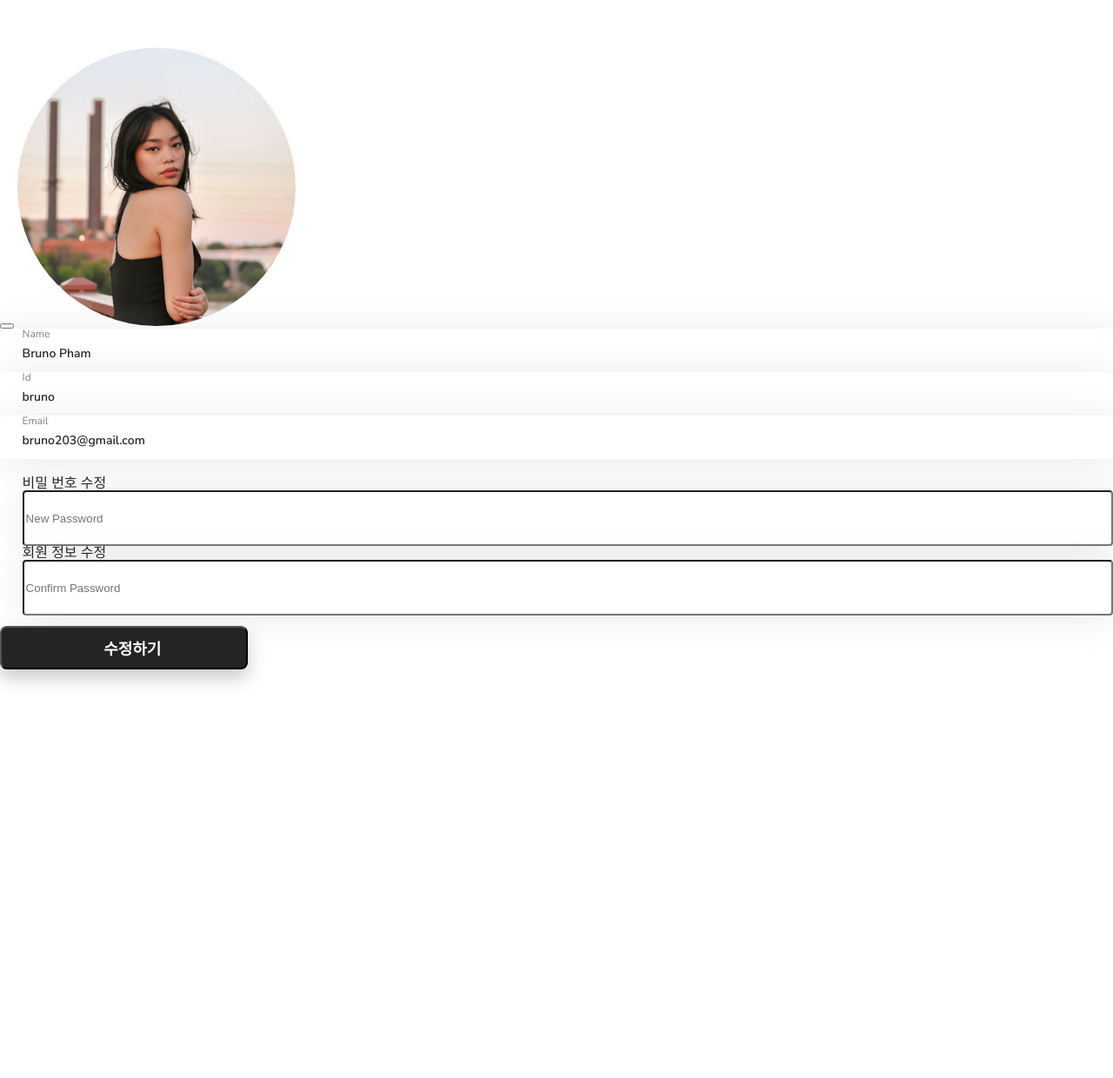
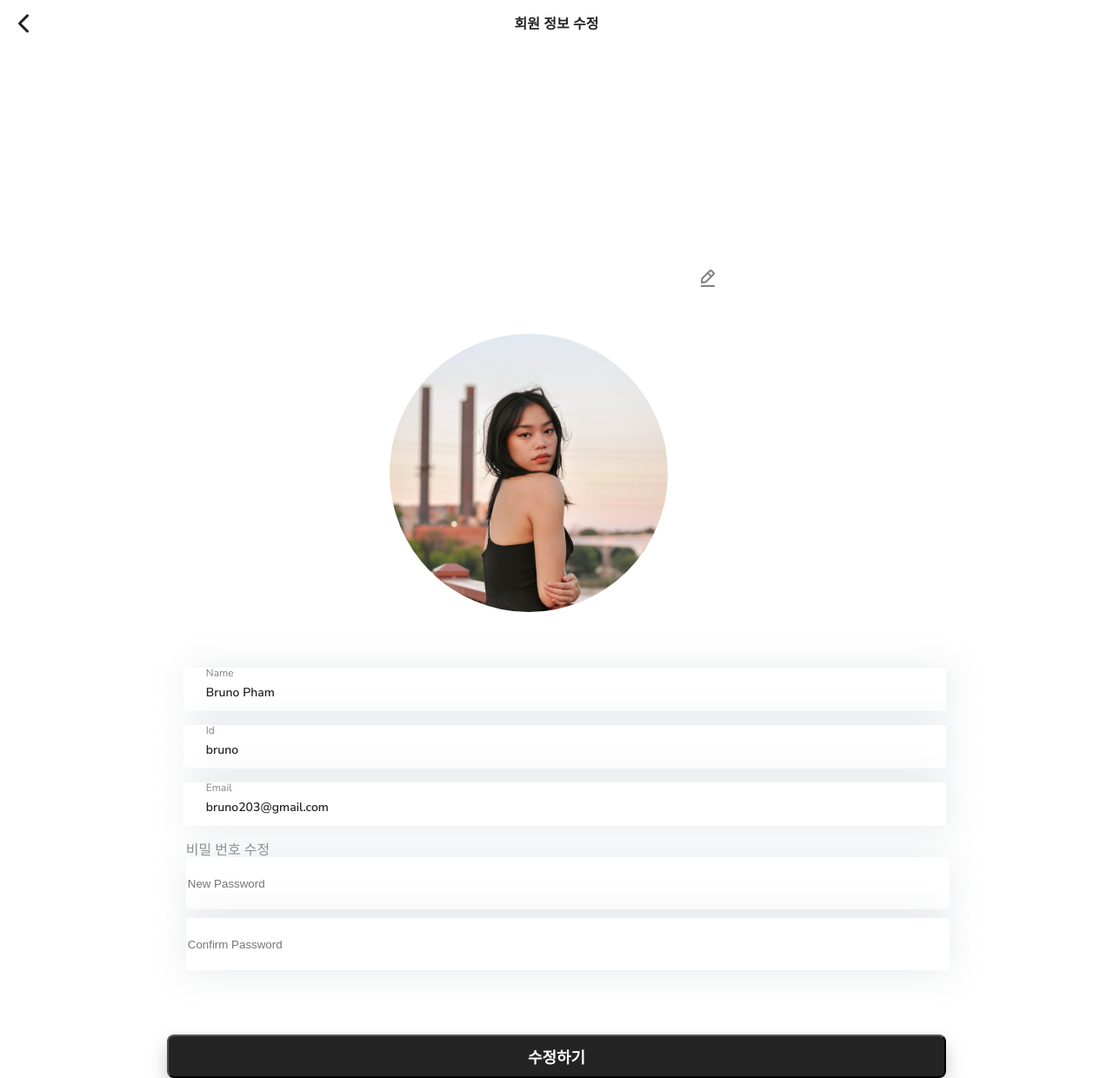
Before and after one commit to hajungIm/ong-market, a Flask app: page /user_Page in a window 1280 px wide. Shown: the whole page at 87% size. Before the commit the page ends 787 px from the top, so only its background shows below. Run offline with Flask 3, Linux system fonts and the light colour scheme; some libraries are stand-ins or nearby versions.

Commit message:
미진 채팅창 빼고

```diff
--- a/static/sell_Page_style.css
+++ b/static/sell_Page_style.css
@@ -1,6 +1,7 @@
 @import "reset.css";
 @import "components/base_header_style.css";
 @import "font.css";
+@import "style.css";
 
 body{
   width: 100%;
--- a/static/style.css
+++ b/static/style.css
@@ -21,9 +21,6 @@
 @import "screens/reg_review_style.css";
 @import "screens/list_style.css";
 @import "screens/dm_style.css";
-@import "chatting_list_style.css";
-@import "sell_Page_style.css";
-@import "user_Page_style.css";
 /*
 @import "screens/list_review_style.css";
 */
--- a/static/user_Page_style.css
+++ b/static/user_Page_style.css
@@ -1,60 +1,67 @@
 @import "reset.css";
 @import "components/base_header_style.css";
 @import "font.css";
+@import "style.css";
 
 body{
     width: 100%;
     height: 100%;
     background: white;
+    position: relative;
     align-items: center;
-    margin-top: 55px;
   }
 
 .font_head{
-    left: 16px;
+
     top: 12px;
     color: #808080;
     font-size: 12px;
     font-weight: 400;
     width: 100%;
+    align-items: center;
 }
 
 .font_body{
-    left: 16px;
-    top: 33px;
+    top: 38px;
     color: #242424;
     font-size: 14px;
     font-weight: 600;
     padding-top: 10px;
+    align-items: center;
 }
 
 .box_shadow{
-    width: 100%;
+    width: 70%;
     height: 64px;
     left: 0px;
     top: 0px;
     background: white;
     box-shadow: 0px 2px 40px rgba(138, 149, 158, 0.20);
     border-radius: 4px;
-    padding-left: 2%;
+    padding-left: 5%;
+    padding-right: 5%;
+    margin-left: 15%;
 }
 
 .pass_box{
-    width: 100%;
-    height: 64px;
+    width: 70%;
+    height: 60px;
     left: 0px;
     top: 0px;
     background: white;
     box-shadow: 0px 2px 40px rgba(138, 149, 158, 0.20);
     border-radius: 4px;
+    border:none;
+    margin-bottom: 10px;
+    margin-left: 15%;
 }
 
 .confirm_btn{
-    width: 285px;
+    width: 70%;
     height: 50px;
     left: 0px;
     top: 90%;
-    position: absolute;
+    position: relative;
     transform-origin: 0 0;
     background: #242424;
     box-shadow: 0px 10px 20px rgba(48, 48, 48, 0.25);
@@ -63,28 +70,47 @@ body{
     font-size: 18px;
     font-family: Nunito Sans;
     font-weight: 600;
-    word-wrap: break-word;
     color: white;
-    padding-left: 2%;
+    padding-left: 5%;
+    padding-right: 5%;
+    margin-left: 15%;
 }
 
 .temp_s{
-    width: 100%;
+    width: 68.5%;
+    position:static;
     height: 50px;
     background: white;
-    box-shadow: 0px 2px 40px rgba(138, 149, 158, 0.20);
+    box-shadow: 5px 2px 40px rgba(138, 149, 158, 0.20);
     border-radius: 4px;
     display: block;
     align-items: center;
+    margin-left: 16.5%;
     padding-left: 2%;
+    padding-right: 5%;
 }
 
 .image_style{
     border-radius: 9999px;
     width: 25%;
+    align-items: center;
+    position:relative;
+    left: 35%;
+    margin-bottom: 5%;
 }
 
 .make_center{
+    padding-top: 30%;
+    width: 100%;
+    align-items: center;
     display: block;
-    align-items: center;
+    position: relative;
 }
+
+.photo_btn{
+    border: none;
+    background-color: white;
+    position:absolute;
+    top: 40%;
+    right: 35%;
+}
--- a/templates/sell_Page.html
+++ b/templates/sell_Page.html
@@ -6,7 +6,7 @@
     <title>거래완료</title>
     <link
       rel="stylesheet"
-      href="{{ url_for('static', filename='style.css') }}"
+      href="{{ url_for('static', filename='sell_Page_style.css') }}"
     />
   </head>
   <body>
@@ -31,7 +31,7 @@
       </button>
     </div>
 
-    <main class="list_page_box">
+    <main class="list_page_box" style="margin-top: 0%";>
       <!--서버 연동시 동일 코드 삭제하고 반복문으로 해결할 예정 -->
       <div class="item_box1">
         <div class="item_selection">
--- a/templates/sell_Page_selling.html
+++ b/templates/sell_Page_selling.html
@@ -6,7 +6,7 @@
     <title>판매중 상품</title>
     <link
       rel="stylesheet"
-      href="{{ url_for('static', filename='style.css') }}"
+      href="{{ url_for('static', filename='sell_Page_style.css') }}"
     />
   </head>
   <body>
@@ -28,7 +28,7 @@
         <div class="line"></div>
       </div>
     </div>
-    <main class="list_page_box">
+    <main class="list_page_box" style="margin-top: 0%;">
       <!--서버 연동시 동일 코드 삭제하고 반복문으로 해결할 예정 -->
       <div class="item_box1">
         <div class="item_selection">
--- a/templates/user_Page.html
+++ b/templates/user_Page.html
@@ -1,43 +1,71 @@
-<html>
+<html lang="en">
     <head>
-        <meta charset="UTF-8">
+        <meta charset="UTF-8" />
+        <meta name="viewport" content="width=device-width, initial-scale=1.0" />
+        <title>회원 정보 수정</title>
         <link
-        rel="stylesheet"
-        href="{{ url_for('static', filename='style.css') }}"/>
-  </head>
+          rel="stylesheet"
+          href="{{ url_for('static', filename='user_Page_style.css') }}"
+        />
+      </head>
 <body>
+    <header class="base_header">
+        <a href="/mypage" class="base_header__icon">
+          <i class="fa-solid fa-chevron-left fa-xl" style="color: #242424"></i>
+        </a>
+        <div>
+          <h2 class="base_header__title">회원 정보 수정</h2>
+        </div>
+        <div class="base_header__icon">
+          <!--레이아웃 배치용-->
+        </div>
+      </header>
     <div class="make_center">
-        <button>
-            <img src="">
+        <img class="image_style"src="static/images/profile.jpg"/>
+        <button class="photo_btn">
+            <svg width="24" height="24" viewBox="0 0 24 24" fill="none" xmlns="http://www.w3.org/2000/svg">
+                <path fill-rule="evenodd" clip-rule="evenodd" d="M4.2926 17.6855C4.0826 17.4755 3.9776 17.1835 4.0036 16.8875L4.3826 12.7175C4.4246 12.2605 4.6266 11.8295 4.9526 11.5035L13.9486 2.50749C14.6506 1.80249 15.9236 1.83749 16.6646 2.57649L19.4026 5.31449L19.4036 5.31549C20.1686 6.08149 20.1996 7.29949 19.4716 8.02949L10.4746 17.0265C10.1496 17.3515 9.7186 17.5535 9.2606 17.5955L5.0906 17.9745C5.0606 17.9765 5.0306 17.9775 4.9996 17.9775C4.7366 17.9775 4.4816 17.8735 4.2926 17.6855ZM16.0186 8.65649L13.3236 5.96149L15.2716 4.01249L17.9656 6.70649L16.0186 8.65649ZM9.0796 15.6025L6.1026 15.8735L6.3666 12.9175L11.9836 7.30049L14.6796 9.99749L9.0796 15.6025ZM18.9996 21.9775C19.5496 21.9775 19.9996 21.5275 19.9996 20.9775C19.9996 20.4285 19.5496 19.9775 18.9996 19.9775H4.9996C4.4506 19.9775 3.9996 20.4285 3.9996 20.9775C3.9996 21.5275 4.4506 21.9775 4.9996 21.9775H18.9996Z" fill="#808080"/>
+            </svg>
         </button>
-        <img class="image_style"src="static/images/profile.jpg"/>
     </div>
     <div>
         <div class="temp_s">
             <div class="font_head">Name</div>
             <div class="font_body">Bruno Pham</div>
         </div>
+        <br>
         <div class="temp_s">
             <div class="font_head">Id</div>
             <div class="font_body">bruno</div>
         </div>
-            <div class="temp_s">
-                <div class="font_head">Email</div>
-                <div class="font_body">bruno203@gmail.com</div>
-            </div>
+        <br>
+        <div class="temp_s">
+            <div class="font_head">Email</div>
+            <div class="font_body">bruno203@gmail.com</div>
         </div>
         <div style="padding-top: 20px;"></div>
         <div style="padding-left: 2%;">
-            <div>비밀 번호 수정</div>
+            <div style="color: #909191; margin-left: 15%;">비밀 번호 수정</div>
             <input type="text" id="newPassword" class="pass_box" placeholder="New Password">
         </div>
-        <div style="padding-left: 2%;">
-            <div >회원 정보 수정</div>
+        <div style="padding-left: 2%; padding-bottom: 5%;">
             <input type="text" id="newPassword" class="pass_box" placeholder="Confirm Password">
         </div>
     </div>
     <div>
-        <button class="confirm_btn">수정하기</button>
+        <button class="confirm_btn" id="confirm_btn_id">수정하기</button>
     </div>
+    <script>
+        document.getElementById("confirm_btn_id").addEventListener("click", function() {
+            window.location.href = "/mypage"; // "/mypage"로 페이지 이동
+        });
+    </script>
 </body>
+<script src="../static/components/base_header.js"></script>
+<script
+  src="https://kit.fontawesome.com/afee348a73.js"
+  crossorigin="anonymous"
+></script>
+<script src="../static/screens/list.js"></script>
+<script src="../static/components/like_press.js"></script>
 </html>
```
Also changed, not shown: 1 other file.
